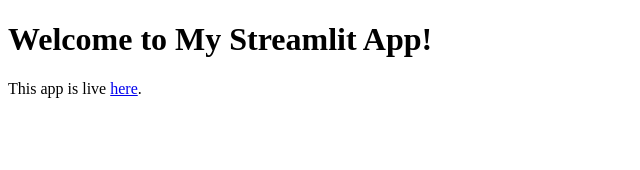
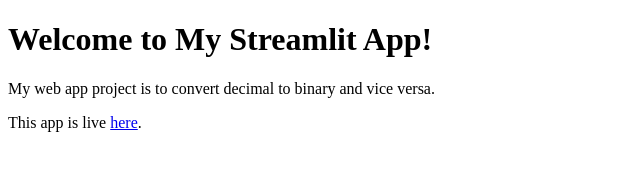
Before and after one commit to Mark-Justine/pythonProject, a plain HTML site: page index.html in a window 1280 px wide. Shown: the whole page, without its empty margins (0-640 px from the left). Drawn offline with Linux system fonts and the light colour scheme.

Commit message:
Update index.html

```diff
--- a/index.html
+++ b/index.html
@@ -7,6 +7,7 @@
 </head>
 <body>
     <h1>Welcome to My Streamlit App!</h1>
+    <p>My web app project is to convert decimal to binary and vice versa.</p>
     <p>This app is live <a href="https://pythonproject-2nbnyyqsylcukj3vdzwmky.streamlit.app/">here</a>.</p>
 </body>
 </html>
```
